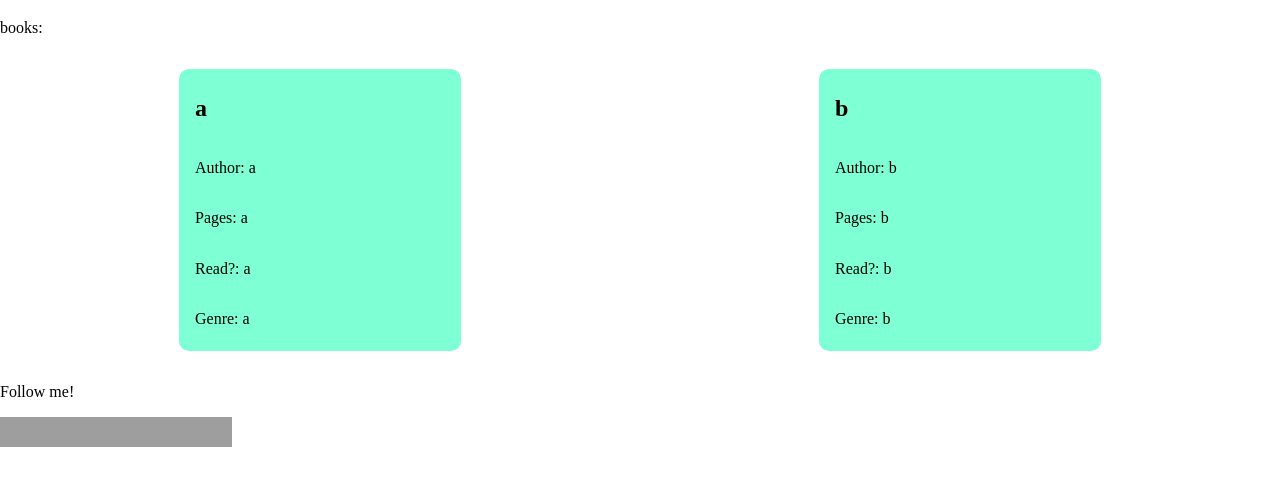
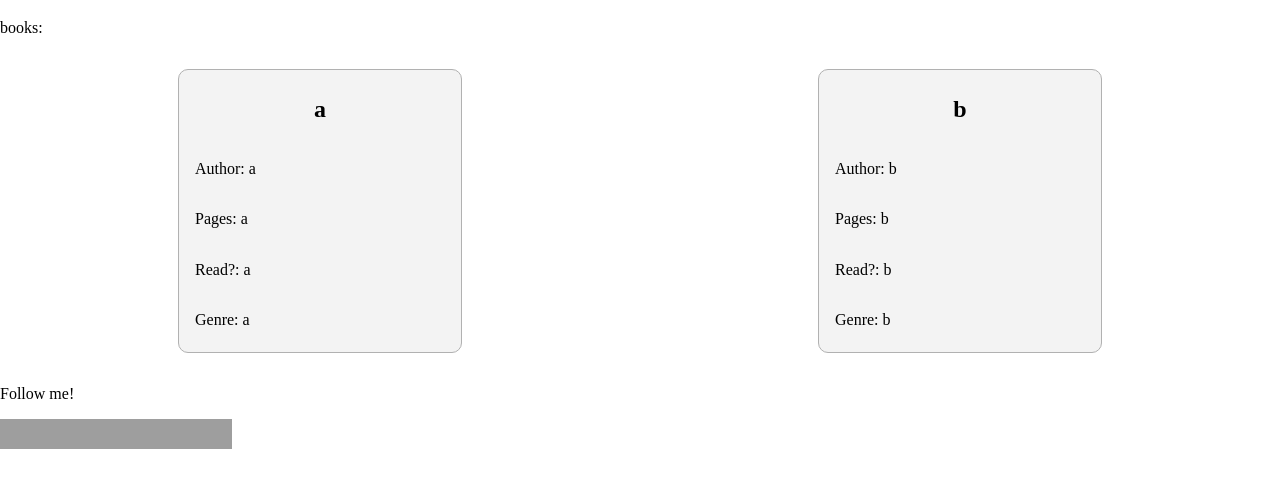
Before and after one commit to gianlucaegallino/Book-Tracker, a plain HTML site: page index.html in a window 1280 px wide. Shown: the part 61-548 px from the top of the page. Drawn offline with Linux system fonts and the light colour scheme; grey boxes are pictures that could not be loaded.

Commit message:
Improve book card styling

```diff
--- a/scripts.js
+++ b/scripts.js
@@ -31,7 +31,7 @@ function showAllBooks() {
     let genre = book.genre;
     //Creates inner html with the book info.
     div.innerHTML = `
-    <h2>${title}</h2>
+    <h2 class="bookTitle">${title}</h2>
     <p>Author: ${author}</p>
     <p>Pages: ${pages}</p>
     <p>Read?: ${read}</p>
--- a/styles.css
+++ b/styles.css
@@ -7,8 +7,9 @@
 }
 .book {
     padding: 1rem;
-    background-color: aquamarine;
+    background-color: #f3f3f3;
     border-radius: 10px;
+    border: 1px solid #b1b1b1;
     margin: 1rem;
     display: flex;
     flex-direction: column;
@@ -17,3 +18,6 @@
     width: 250px;
     height: 250px;
 }
+.bookTitle{
+    align-self: center;
+}
```
